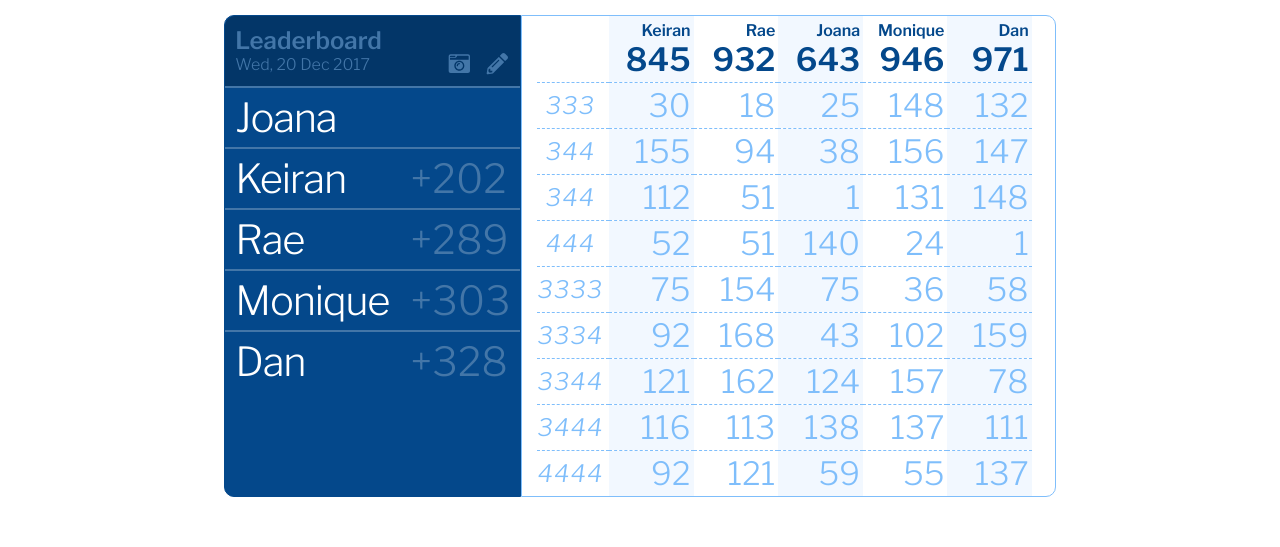
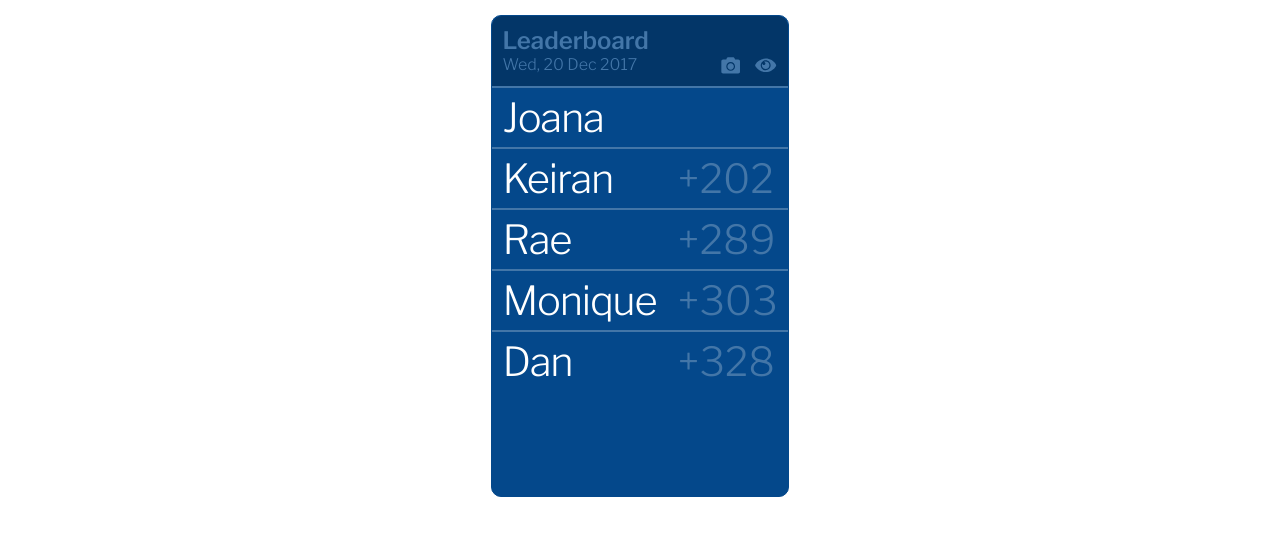
Before and after one commit to keiranking/Anna, a plain HTML site: page index.html in a window 1280 px wide. Both pictures are taken after a click on the button 497 px from the left and 63 px from the top of the page. Shown: the top 547 px of the page. Drawn offline with nearby package versions, Linux system fonts and the light colour scheme.

Commit message:
Can toggle scorecard visibility.

```diff
--- a/anna.js
+++ b/anna.js
@@ -10,9 +10,11 @@
 
 // GLOBAL DOM VARIABLES -------------------------------------------------------
 let leaderboard = document.getElementById("leaderboard");
+let leaderHeader = document.getElementById("lb-header");
 let leaderTable = document.getElementById("lb-table");
 let scorecard = document.getElementById("scorecard");
 let scoreTable = document.getElementById("sc-table");
+let buttonToggleSc = document.getElementById("toggle-sc");
 let note = null;
 
 // DATA TYPE FUNCTIONS --------------------------------------------------------
@@ -216,6 +218,15 @@ function show(content) {
   note = new Notification(document.getElementById(content).innerHTML);
 }
 
+function toggleScorecard() {
+  scorecard.classList.toggle("hidden");
+  leaderboard.classList.toggle("open");
+  leaderHeader.classList.toggle("open");
+  buttonToggleSc.classList.toggle("on");
+  buttonToggleSc.innerHTML = buttonToggleSc.classList.contains("on") ?
+    '<i class="far fa-eye-slash fa-fw"></i>' : '<i class="fas fa-eye fa-fw"></i>';
+}
+
 // MAIN -----------------------------------------------------------------------
 let g = new Game(["Keiran", "Rae", "Joana", "Monique", "Dan"]);
 g.publishLeaderboard();
--- a/index.html
+++ b/index.html
@@ -10,11 +10,11 @@
           <h2>Leaderboard</h2>
           <h4 id="date"></h4>
           <div id="lb-tools">
-            <button id="screenshot" type="button" data-tooltip="Save game photo">
-              <i class="fas fa-camera-retro fa-fw"></i>
+            <button id="screenshot" type="button" data-tooltip="Save photo">
+              <i class="fas fa-camera fa-fw"></i>
             </button>
-            <button id="toggle-sc" type="button" data-tooltip="Edit scores">
-              <i class="fas fa-pencil-alt fa-fw"></i>
+            <button id="toggle-sc" class="on" type="button" data-tooltip="Edit scores" onclick="toggleScorecard()">
+              <i class="far fa-eye-slash fa-fw"></i>
             </button>
           </div>
         </div>
--- a/style.css
+++ b/style.css
@@ -32,6 +32,10 @@ body {
     -webkit-user-select: none;
     -moz-user-select: none;
   /*position: relative;*/
+}
+
+button:focus {
+  outline: none;
 }
 
 #credits {
@@ -98,7 +102,7 @@ body {
   width: auto;
   /* display: inline-block; */
   float: left;
-  margin: 15px 0 0 0;
+  margin: 0;
   border-radius: 10px;
   border: 1px solid var(--lb);
   /* padding: 8px; */
@@ -148,7 +152,7 @@ body {
   /* height: 40px; */
   margin: 0 0 0 8px;
   padding: 0;
-  font-size: 16pt;
+  font-size: 14pt;
   text-align: center;
   /* border-radius: 20px; */
   color: var(--lb-light);
@@ -157,31 +161,31 @@ body {
   /* border: 1px solid var(--lb-light); */
 }
 
+#lb-tools button.on {
+  /* color: white; */
+}
+
 #lb-tools button:hover {
   color: white;
 }
 
-#lb-tools button:hover:after {
+/* #lb-tools button:hover:after {
   content: attr(data-tooltip);
   margin: 4px 0;
   padding: 4px;
-  border: 1px solid var(--lb);
+  border: 1px solid white;
   border-radius: 2px;
-  background: white;
-  color: var(--lb);
+  background: var(--lb);
+  color: white;
   font-size: 9pt;
-  /*font-weight: 400;*/
   position: absolute;
   right: 0;
   top: 120%;
   white-space: nowrap;
   z-index: 20;
-}
+} */
 
 #lb-body {
-  /* min-height: 380px; */
-  /* background-color: var(--lb); */
-  /* border-radius: 0 0 10px 10px; */
 }
 
 #lb-body table {
@@ -202,7 +206,6 @@ body {
 #lb-body td.distance {
   color: var(--lb-light);
   padding: 5px 10px 5px 15px;
-  /* border-top: 1px solid white; */
 }
 
 #lb-body td.name {
@@ -210,11 +213,11 @@ body {
   color: white;
   letter-spacing: -0.03em;
   padding: 5px 0 5px 10px;
-  /* border-top: 1px solid white; */
 }
 
 #main {
   width: auto;
+  margin-top: 15px;
   display: inline-block;
 }
 
@@ -248,7 +251,7 @@ body {
 }
 
 #scorecard {
-  margin-top: 15px;
+  margin: 0;
   padding-left: 15px;
   /* display: inline-block; */
   float: left;
```
